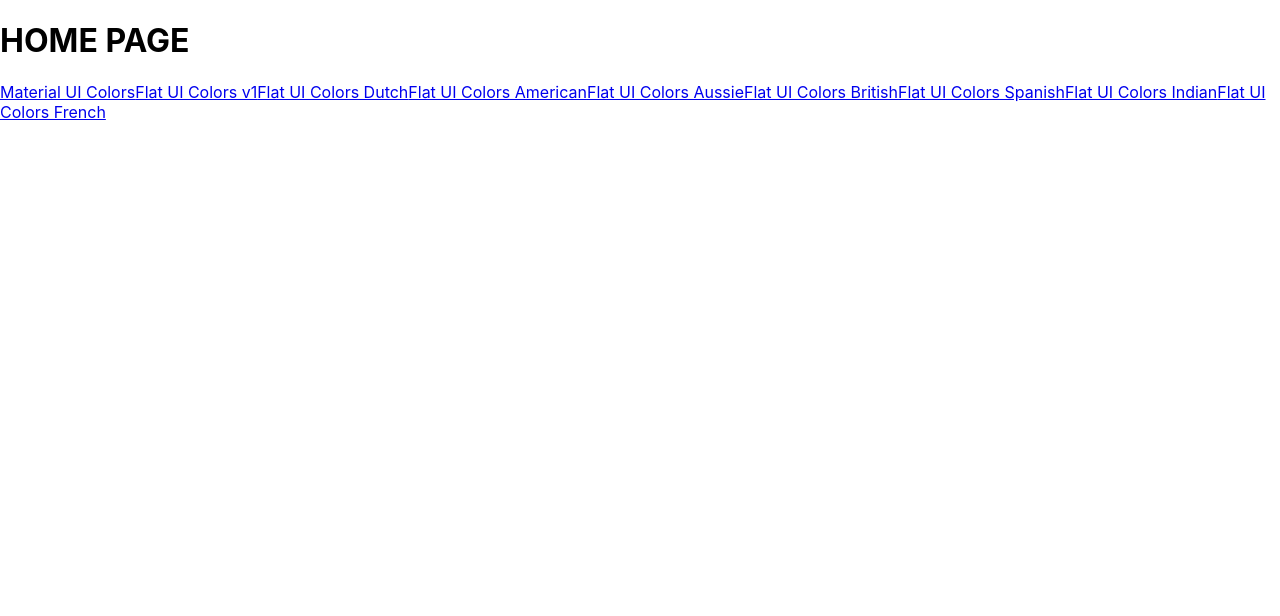
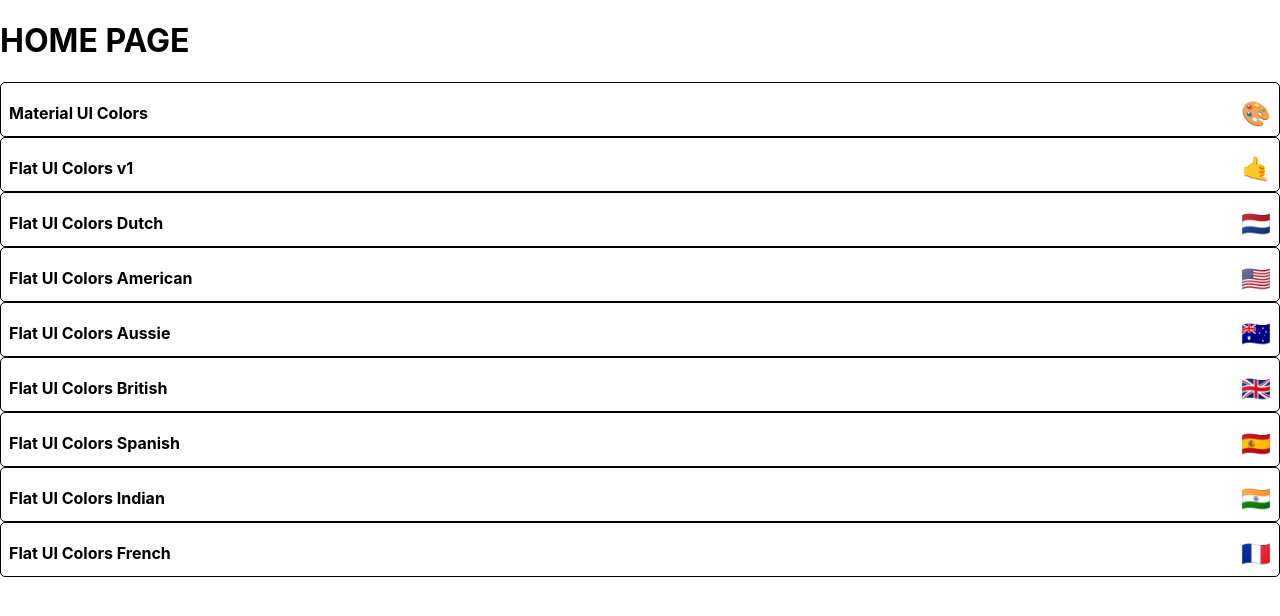
Before and after one commit to gaganssingh/color-maker, a React (Create React App) app: page / in a window 1280 px wide. Shown: the top 616 px of the page. Built offline with nearby package versions, Linux system fonts and the light colour scheme.

Commit message:
Created MiniPalette & applied basic styling

```diff
--- a/package.json
+++ b/package.json
@@ -5,6 +5,7 @@
   "dependencies": {
     "@material-ui/core": "^4.11.3",
     "@material-ui/icons": "^4.11.2",
+    "@material-ui/styles": "^4.11.3",
     "@testing-library/jest-dom": "^5.11.4",
     "@testing-library/react": "^11.1.0",
     "@testing-library/user-event": "^12.1.10",
--- /dev/null
+++ b/src/MiniPalette.js
@@ -0,0 +1,47 @@
+import { withStyles } from "@material-ui/styles";
+
+const styles = {
+  root: {
+    backgroundColor: "#fff",
+    border: "1px solid black",
+    borderRadius: "5px",
+    padding: "0.5rem",
+    position: "relative",
+    overflow: "hidden",
+    "&:hover": {
+      cursor: "pointer",
+    },
+  },
+  colors: {
+    backgroundColor: "gray",
+  },
+  title: {
+    display: "flex",
+    justifyContent: "space-between",
+    alignItems: "center",
+    margin: "0",
+    color: "black",
+    paddingTop: "0.5rem",
+    fontSize: "1rem",
+    position: "relative",
+  },
+  emoji: {
+    marginLeft: "0.5rem",
+    fontSize: "1.5rem",
+  },
+};
+
+const MiniPalette = (props) => {
+  const { classes, paletteName, emoji } = props;
+  console.log(props);
+  return (
+    <div className={classes.root}>
+      <div className={classes.colors}></div>
+      <h5 className={classes.title}>
+        {paletteName} <span className={classes.emoji}>{emoji}</span>
+      </h5>
+    </div>
+  );
+};
+
+export default withStyles(styles)(MiniPalette);
--- a/src/PaletteList.js
+++ b/src/PaletteList.js
@@ -1,5 +1,6 @@
 import React, { Component } from "react";
 import { Link } from "react-router-dom";
+import MiniPalette from "./MiniPalette";
 
 class PaletteList extends Component {
   render() {
@@ -8,7 +9,7 @@
       <div>
         <h1>HOME PAGE</h1>
         {palettes.map((palette) => (
-          <Link to={`/palette/${palette.id}`}>{palette.paletteName}</Link>
+          <MiniPalette {...palette} />
         ))}
       </div>
     );
```
Also changed, not shown: 1 other file (tests, documents, lock files or other folders).
